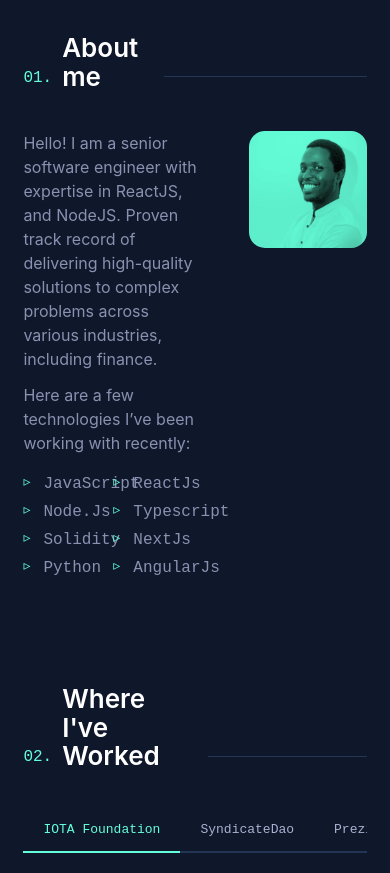
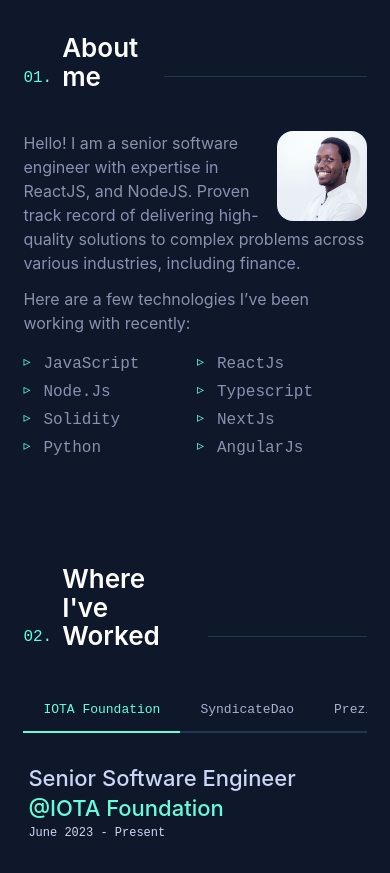
Before and after one commit to victorjambo/profile-v2, a Next.js app: page / in a window 390 px wide. Shown: the part 920-1793 px from the top of the page. Built offline with nearby package versions, Linux system fonts and the light colour scheme.

Commit message:
fix grid issue

```diff
--- a/src/app/globals.css
+++ b/src/app/globals.css
@@ -208,10 +208,6 @@
   font-size: clamp(16px, 3vw, 20px);
 }
 
-.grid-inner {
-  grid-template-columns: 3fr 2fr;
-}
-
 .title {
   font-size: clamp(40px, 5vw, 60px);
 }
--- a/src/components/sections/about.tsx
+++ b/src/components/sections/about.tsx
@@ -1,4 +1,4 @@
-"use client"
+"use client";
 import { SectionHeader } from "@/components/sections";
 import { useScrollControl } from "@/context/scrollControl";
 import { aboutMe, technologies } from "@/utils/data";
@@ -10,11 +10,20 @@ const AboutSection: React.FC = () => {
   return (
     <section ref={refs?.About} id="about" className="max-w-[900px] mx-auto">
       <SectionHeader idx="01." title="About me" />
-      <div className="grid gap-[50px] grid-inner text-slate-600 dark:text-slate font-sans">
+      <div className="grid sm:gap-[50px] grid-cols-none sm:grid-cols-image text-slate-600 dark:text-slate font-sans">
         <div className="space-y-3">
-          {aboutMe.map((about) => (
-            <p key={about}>{about}</p>
-          ))}
+          <div>
+            <Image
+              src="/images/me.jpeg"
+              alt="me"
+              width={90}
+              height={90}
+              className="float-right block sm:hidden rounded-2xl"
+            />
+            {aboutMe.map((about) => (
+              <p key={about}>{about}</p>
+            ))}
+          </div>
           <p>Here are a few technologies I’ve been working with recently:</p>
           <ul className="grid grid-cols-2 gap-1 font-mono">
             {technologies.map((tech) => (
@@ -30,7 +39,7 @@ const AboutSection: React.FC = () => {
             alt="me"
             width={500}
             height={500}
-            className="rounded-2xl mix-blend-multiply grayscale contrast-100 hover:mix-blend-normal hover:filter-none"
+            className="sm:block hidden rounded-2xl mix-blend-multiply grayscale contrast-100 hover:mix-blend-normal hover:filter-none"
           />
         </div>
       </div>
--- a/tailwind.config.js
+++ b/tailwind.config.js
@@ -6,6 +6,9 @@ module.exports = {
   content: ["./src/**/*.{html,js,ts,jsx,tsx}"],
   theme: {
     extend: {
+      gridTemplateColumns: {
+        image: "3fr 2fr",
+      },
       fontFamily: {
         mono: ["SF Mono", "Fira Code", "Fira Mono", "Roboto Mono", "monospace"],
         sans: [
```
